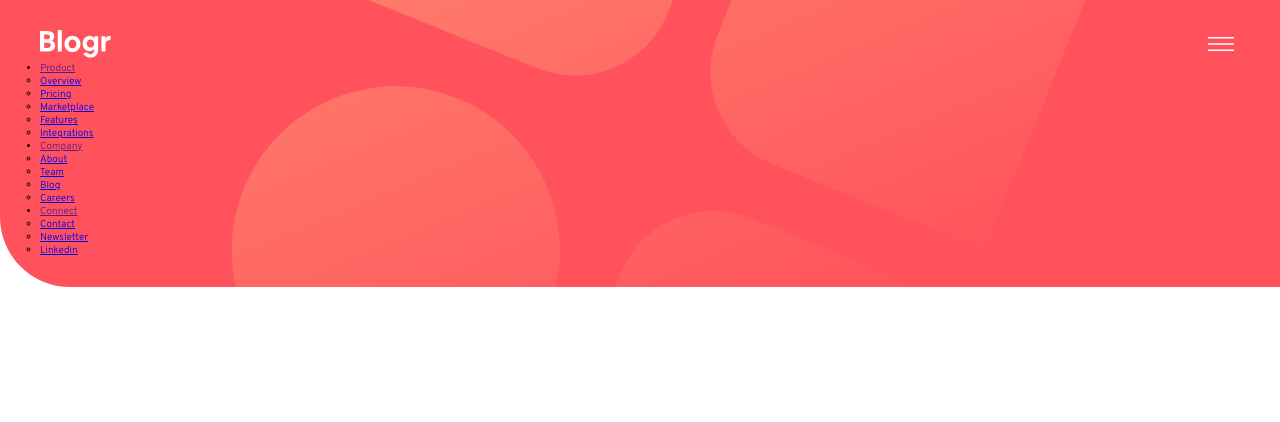
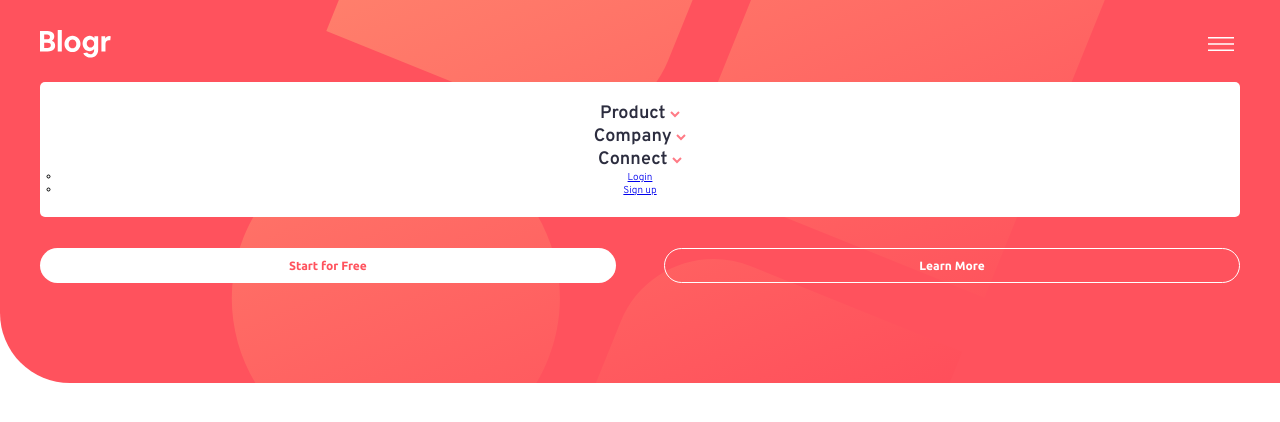
Before and after one commit to DominikaSzafraniec/blogr-landing-page, a plain HTML site: page index.html in a window 1280 px wide. Both pictures are taken after a click on the element 1224 px from the left and 45 px from the top of the page. Drawn offline with Linux system fonts and the light colour scheme.

Commit message:
change navigation

```diff
--- a/index.html
+++ b/index.html
@@ -38,8 +38,8 @@
 
 
         <ul class="nav__links">
-          <li class="nav__link-box">
-            <a href="" class="nav__link">Product</a>
+          <li class="nav__link-box nav__link">
+            Product <img src="./images/icon-arrow-dark.svg" alt="">
             <ul class="nav__sublinks">
               <li class="nav__sublink-box">
                 <a href="#" class="nav__sublink">Overview</a>
@@ -58,8 +58,8 @@
               </li>
             </ul>
           </li>
-          <li class="nav__link-box">
-            <a href="" class="nav__link">Company</a>
+          <li class="nav__link-box nav__link">
+            Company <img src="./images/icon-arrow-dark.svg" alt="">
             <ul class="nav__sublinks">
               <li class="nav__sublink-box">
                 <a href="#" class="nav__sublink">About</a>
@@ -75,8 +75,8 @@
               </li>
             </ul>
           </li>
-          <li class="nav__link-box">
-            <a href="" class="nav__link">Connect</a>
+          <li class="nav__link-box nav__link">
+            Connect <img src="./images/icon-arrow-dark.svg" alt="">
             <ul class="nav__sublinks">
               <li class="nav__sublink-box">
                 <a href="#" class="nav__sublink">Contact</a>
@@ -89,12 +89,13 @@
               </li>
             </ul>
           </li>
+          <ul class="nav__btns">
+            <li class="nav__btn"><a href="#" class="nav__btn-login">Login</a></li>
+            <li class="nav__btn"><a href="#" class="nav__btn-login">Sign up</a></li>
+          </ul>
+
         </ul>
 
-        <div class="nav__login">
-          <a href="#" class="nav__btn-login">Login</a>
-          <a href="#" class="nav__btn-login">Sign up</a>
-        </div>
 
       </nav>
 
--- a/js/main.js
+++ b/js/main.js
@@ -1,12 +1,26 @@
-const navLinks = document.querySelector('.nav__links')
-
-const navBars = document.querySelector('.nav__bars')
-
-const headerBox = document.querySelector('.header__box')
+const navLinks = document.querySelector(".nav__links");
+const navLink = document.querySelectorAll(".nav__link");
+const navBars = document.querySelector(".nav__bars");
+const navSubLinks = document.querySelectorAll(".nav__sublinks");
 
 function showNav() {
-  navLinks.classList.toggle('show')
-  headerBox.classList.toggle('hide')
+  navLinks.classList.toggle("show");
+
+  // navLink.forEach(link => {
+  //   link.addEventListener('click', () => {
+  //     navSubLinks.forEach(item => {
+  //       item.classList.toggle('show')
+  //     })
+  //   })
+  // })
+
+  for (let i = 0; i <= navLink.length; i++) {
+
+    navLink[i].addEventListener('click', () => {
+      navSubLinks[i].classList.toggle('show')
+    })
+
+  }
 }
 
-navBars.addEventListener('click', showNav)
+navBars.addEventListener("click", showNav);
--- a/sass/style.scss
+++ b/sass/style.scss
@@ -29,45 +29,6 @@ body {
   max-width: 1200px;
   width: 100%;
   margin: 0 auto;
-}
-
-
-
-
-
-.nav {
-
-  &__box {
-    display: flex;
-  align-items: center;
-  justify-content: space-between;
-  }
-
-  &__links, &__login {
-    display: none;
-  }
-
-  &__logo-box {
-    cursor: pointer;
-    img {
-      width: 70%;
-    }
-  }
-
-  &__bars {
-    cursor: pointer;
-    img {
-      width: 80%;
-    }
-  }
-}
-
-.show {
-  display: block;
-}
-
-.hide {
-  display: none;
 }
 
 .header {
@@ -120,3 +81,80 @@ body {
     }
   }
 }
+
+.nav {
+  position: relative;
+
+  &__box {
+    display: flex;
+  align-items: center;
+  justify-content: space-between;
+  }
+
+  &__links, &__login {
+    display: none;
+  }
+
+  &__logo-box {
+    cursor: pointer;
+    img {
+      width: 70%;
+    }
+  }
+
+  &__bars {
+    cursor: pointer;
+    img {
+      width: 80%;
+    }
+  }
+
+  &__links {
+    position: absolute;
+    margin-top: 2rem;
+    width: 100%;
+    padding: 2rem;
+    text-align: center;
+    background-color: $white;
+    border-radius: 5px;
+  }
+
+  &__link-box, &__sublink-box {
+    list-style: none;
+  }
+
+  &__link, &__sublink {
+    text-decoration: none;
+
+    font-weight: 700;
+  }
+
+  &__link {
+    color: $darkGrayBlue;
+    font-size: 1.8rem;
+    cursor: pointer;
+  }
+
+  &__sublink {
+    color: $bodyCopy;
+    font-size: 1.6rem;
+  }
+
+  &__sublinks {
+    display: none;
+  }
+
+  &__sublink-box {
+    margin: 1.5rem 0;
+
+  }
+}
+
+.nav__link .nav__sublinks.show {
+  display: block;
+}
+
+
+.show {
+  display: block;
+}
```
Also changed, not shown: css/style.css, 1 other file.
